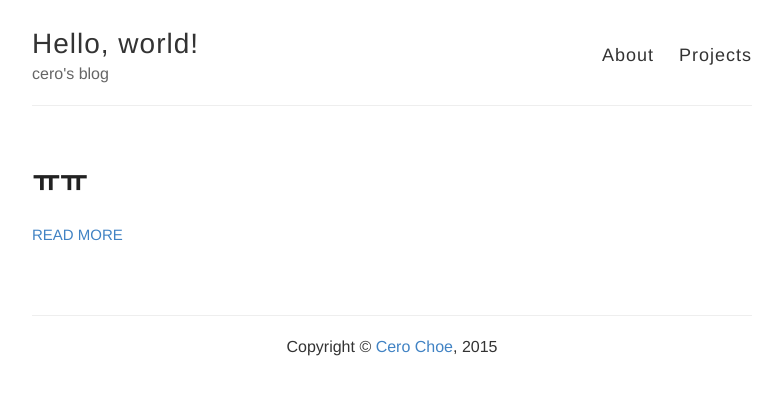
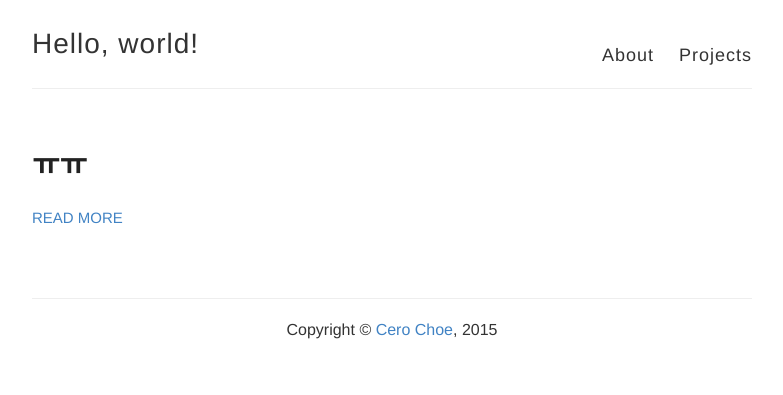
Before and after one commit to cerochoe/cerochoe.github.io, a Jekyll site: the page built from index.html, in a window 1280 px wide. Shown: the top 395 px of the page, without its empty margins (248-1031 px from the left). Built offline with Jekyll 4.4.1, drawn with Linux system fonts in a browser that asks for light colours; Markdown is read by kramdown in place of the engine named in the settings.

Commit message:
No descs

```diff
--- a/_config.yml
+++ b/_config.yml
@@ -6,7 +6,7 @@
 name: Hello, world!
 
 # Short bio or description (displayed in the header)
-description: cero's blog
+description:
 
 # URL of your avatar or profile pic (you could use your GitHub profile pic)
 avatar: https://raw.githubusercontent.com/barryclark/jekyll-now/master/images/jekyll-logo.png
```
